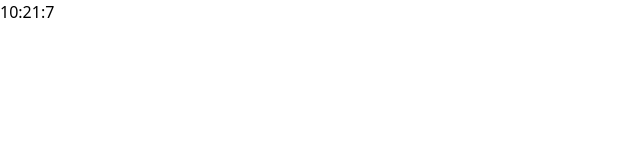
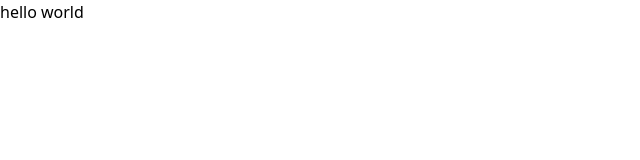
Before and after one commit to abyssiniatech/react-vite-project, a React (Vite) app: page / in a window 1280 px wide. Shown: the top 160 px of the page, without its empty margins (0-640 px from the left). Built offline with nearby package versions, Linux system fonts and the light colour scheme.

Commit message:
as in ts

```diff
--- a/src/App.tsx
+++ b/src/App.tsx
@@ -1,8 +1,8 @@
-import Union from "./Components/Union"
+import As from "./Components/TypeCastingWithAs"
 const App = () => {
   return (
     <div>
-        <Union />
+       <As />
     </div>
   )
 }
--- /dev/null
+++ b/src/Components/TypeCastingWithAs.tsx
@@ -0,0 +1,14 @@
+
+
+const As  = () =>{
+   const x : unknown  = 'hello';
+console.log((x as string).length);
+
+    return(
+    <div>
+        <h1>hello world</h1>
+    </div>
+    )
+}
+
+export default As;
```
